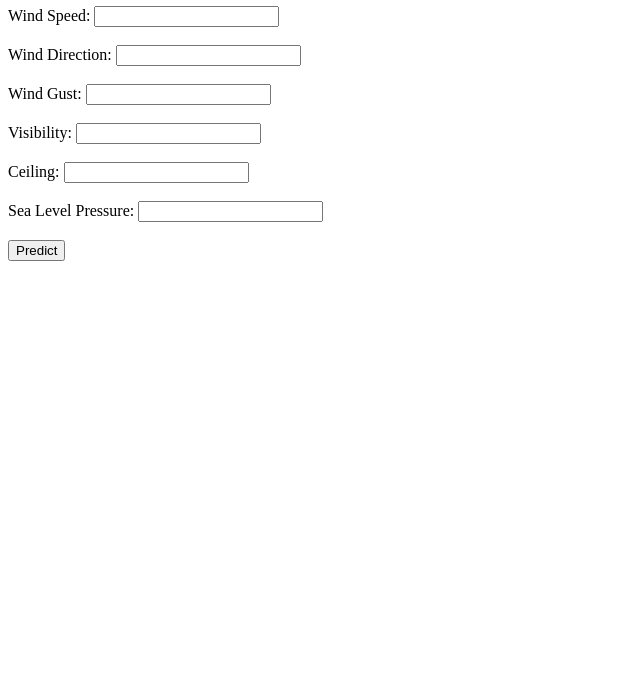
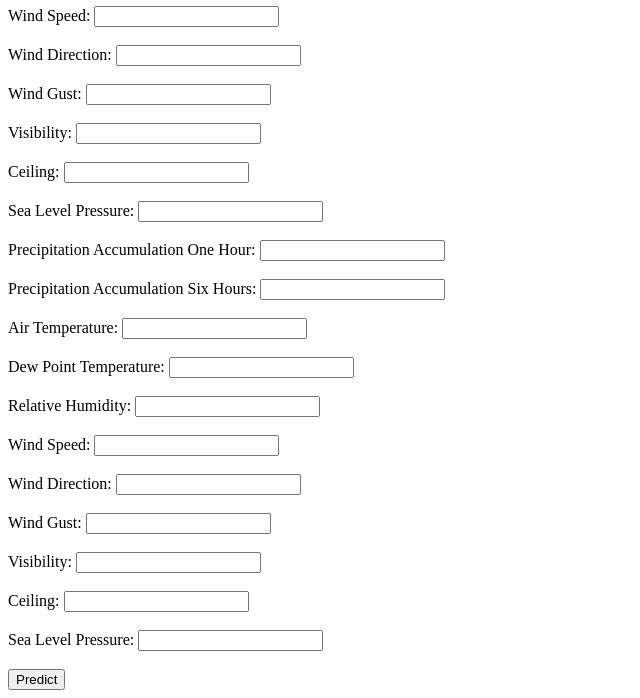
Before and after one commit to brianna-mitri/project-4, a Flask app: page / in a window 1280 px wide. Shown: the part 641-1339 px from the top of the page, without its empty margins (0-640 px from the left). Before the commit the page ends 902 px from the top, so only its background shows below. Run offline with Flask 3, Linux system fonts and the light colour scheme; parts of the project's set-up code (start-up, migrations or seed data) failed here and were passed over.

Commit message:
Added inputs for destination weather

```diff
--- a/Web/app.py
+++ b/Web/app.py
@@ -81,9 +81,22 @@ def predict():
         sea_level_pressure = request.form.get('sea_level_pressure')
         sea_level_pressure_missing = 0  #default
 
+        # Destination: Weather Info
+        dest_precip_accum_1_hr = request.form.get('dest_precip_accum_1_hr')
+        dest_precip_accum_6_hr = request.form.get('dest_precip_accum_6_hr')
+        dest_air_temp = request.form.get('dest_air_temp')
+        dest_dew_point_temp = request.form.get('dest_dew_point_temp')
+        dest_relative_humidity = request.form.get('dest_relative_humidity')
+        dest_wind_speed = request.form.get('dest_wind_speed')
+        dest_wind_direction = request.form.get('dest_wind_direction')
+        dest_wind_gust = request.form.get('dest_wind_gust')
+        dest_visibility = request.form.get('dest_visibility')
 
-        # dest_airport = request.form.get('dest_airport')
-        # weather = request.form.get('weather')
+        dest_ceiling = request.form.get('dest_ceiling')
+        dest_ceiling_missing = 0  #default
+
+        dest_sea_level_pressure = request.form.get('dest_sea_level_pressure')
+        dest_sea_level_pressure_missing = 0  #default
 
         # ----------------------------------------
         # convert cyclical variables
@@ -105,6 +118,10 @@ def predict():
         wind_rad = np.deg2rad(wind_direction)
         wind_dir_sin = np.sin(wind_rad)
         wind_dir_cos = np.cos(wind_rad)
+
+        dest_wind_rad = np.deg2rad(dest_wind_direction)
+        dest_wind_dir_sin = np.sin(dest_wind_rad)
+        dest_wind_dir_cos = np.cos(dest_wind_rad)
 
         # ----------------------------------------
         # convert into a DF
@@ -142,7 +159,21 @@ def predict():
             "Ceiling": int(ceiling),
             "Ceiling Missing": int(ceiling_missing),
             "Sea Level Pressure": float(sea_level_pressure),
-            "Sea Level Pressure Missing": int(sea_level_pressure_missing)
+            "Sea Level Pressure Missing": int(sea_level_pressure_missing),
+            "Destination Precipitation Accumulation One Hour": float(dest_precip_accum_1_hr),
+            "Destination Precipitation Accumulation Six Hours": float(dest_precip_accum_6_hr),
+            "Destination Air Temperature": float(dest_air_temp),
+            "Destination Dew Point Temperature": float(dest_dew_point_temp),
+            "Destination Relative Humidity": float(dest_relative_humidity),
+            "Destination Wind Speed": float(dest_wind_speed),
+            "Destination Wind Direction (sin)": dest_wind_dir_sin,
+            "Destination Wind Direction (cos)": dest_wind_dir_cos,
+            "Destination Wind Gust": float(dest_wind_gust),
+            "Destination Visibility": float(dest_visibility),
+            "Destination Ceiling": int(dest_ceiling),
+            "Destination Ceiling Missing": int(dest_ceiling_missing),
+            "Destination Sea Level Pressure": float(dest_sea_level_pressure),
+            "Destination Sea Level Pressure Missing": int(dest_sea_level_pressure_missing)
         }
 
         # convert all variables into a df
--- a/Web/templates/dummy.html
+++ b/Web/templates/dummy.html
@@ -11,7 +11,7 @@
     <h1>Predict Flight Departure Delay</h1>
     <form action="{{ url_for('predict') }}" method="POST">
         <!----------------------------------------------->
-        <!-- TIME INFO -->
+        <!-- Time Info -->
         <!----------------------------------------------->
         <!-- Date -->
         <label for="date">Departure Date (mm/dd/yyyy)</label>
@@ -120,7 +120,56 @@
         <label for="sea_level_pressure">Sea Level Pressure:</label>
         <input type="text" name="sea_level_pressure" id="sea_level_pressure" /><br><br>
 
+        <!----------------------------------------------->
+        <!-- Destination: Weather Info -->
+        <!----------------------------------------------->
+        <!-- Precipitation Accumulation One Hour -->
+        <label for="dest_precip_accum_1_hr">Precipitation Accumulation One Hour:</label>
+        <input type="text" name="dest_precip_accum_1_hr" id="dest_precip_accum_1_hr" /><br><br>
 
+        <!-- Precipitation Accumulation Six Hours -->
+        <label for="dest_precip_accum_6_hr">Precipitation Accumulation Six Hours:</label>
+        <input type="text" name="dest_precip_accum_6_hr" id="dest_precip_accum_6_hr" /><br><br>
+
+        <!-- Air Temperature -->
+        <label for="dest_air_temp">Air Temperature:</label>
+        <input type="text" name="dest_air_temp" id="dest_air_temp" /><br><br>
+
+        <!-- Dew Point Temperature -->
+        <label for="dest_dew_point_temp">Dew Point Temperature:</label>
+        <input type="text" name="dest_dew_point_temp" id="dest_dew_point_temp" /><br><br>
+
+        <!-- Relative Humidity -->
+        <label for="dest_relative_humidity">Relative Humidity:</label>
+        <input type="text" name="dest_relative_humidity" id="dest_relative_humidity" /><br><br>
+
+        <!-- Wind Speed -->
+        <label for="dest_wind_speed">Wind Speed:</label>
+        <input type="text" name="dest_wind_speed" id="dest_wind_speed" /><br><br>
+
+        <!-- Wind Direction -->
+        <label for="dest_wind_direction">Wind Direction:</label>
+        <input type="text" name="dest_wind_direction" id="dest_wind_direction" /><br><br>
+
+        <!-- Wind Gust -->
+        <label for="dest_wind_gust">Wind Gust:</label>
+        <input type="text" name="dest_wind_gust" id="dest_wind_gust" /><br><br>
+
+        <!-- Visibility -->
+        <label for="dest_visibility">Visibility:</label>
+        <input type="text" name="dest_visibility" id="dest_visibility" /><br><br>
+
+        <!-- Ceiling -->
+        <label for="dest_ceiling">Ceiling:</label>
+        <input type="text" name="dest_ceiling" id="dest_ceiling" /><br><br>
+
+        <!-- Sea Level Pressure -->
+        <label for="dest_sea_level_pressure">Sea Level Pressure:</label>
+        <input type="text" name="dest_sea_level_pressure" id="dest_sea_level_pressure" /><br><br>
+
+        <!----------------------------------------------->
+        <!-- SUBMIT -->
+        <!----------------------------------------------->
         <button type="submit">Predict</button>
     </form>
 
```
